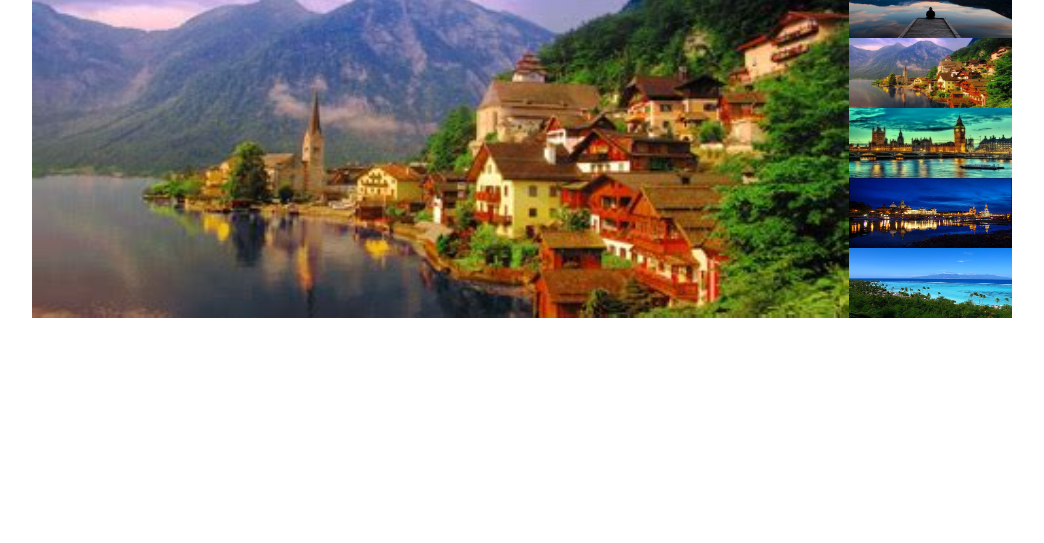
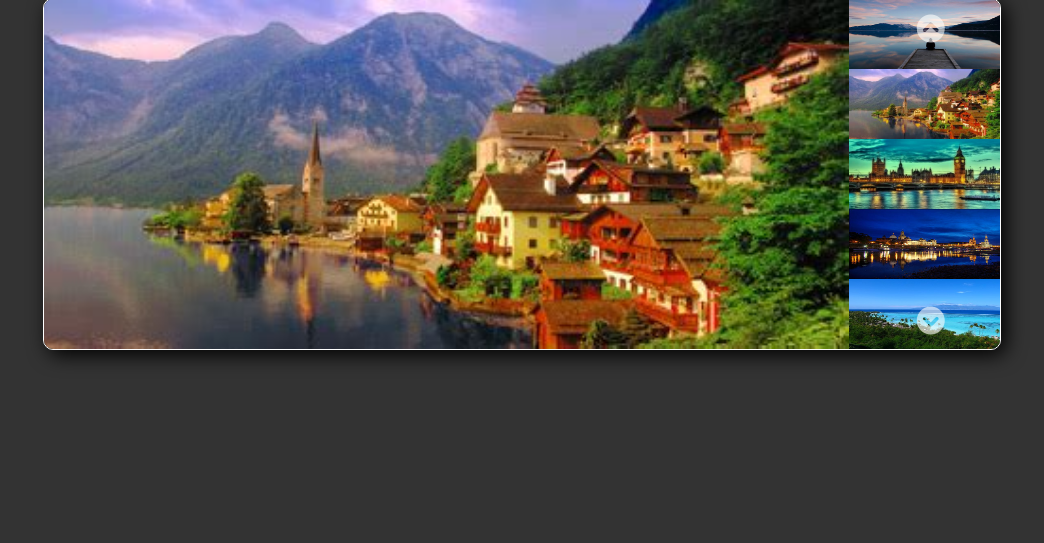
Before and after one commit to marcocor25/js-array-carousel, a plain HTML site: page index.html in a window 1280 px wide. Shown: the part 257-800 px from the top of the page, without its empty margins (118-1162 px from the left). Drawn offline with nearby package versions, Linux system fonts and the light colour scheme.

Commit message:
Migliorato stile e aggiunti i pulsanti

```diff
--- a/app.js
+++ b/app.js
@@ -60,4 +60,5 @@ for (let i = 0; i < items.length ; i++) {
 
     itemBox.append(itemImage);
     itemImage.src = items[i];
+
 }
--- a/index.html
+++ b/index.html
@@ -5,18 +5,24 @@
     <meta http-equiv="X-UA-Compatible" content="IE=edge">
     <meta name="viewport" content="width=device-width, initial-scale=1.0">
     <link href="https://cdn.jsdelivr.net/npm/bootstrap@5.1.3/dist/css/bootstrap.min.css" rel="stylesheet" integrity="sha384-1BmE4kWBq78iYhFldvKuhfTAU6auU8tT94WrHftjDbrCEXSU1oBoqyl2QvZ6jIW3" crossorigin="anonymous">
+    <link rel="stylesheet" href="https://cdnjs.cloudflare.com/ajax/libs/font-awesome/6.0.0/css/all.min.css" integrity="sha512-9usAa10IRO0HhonpyAIVpjrylPvoDwiPUiKdWk5t3PyolY1cOd4DSE0Ga+ri4AuTroPR5aQvXU9xC6qOPnzFeg==" crossorigin="anonymous" referrerpolicy="no-referrer" />
     <link rel="stylesheet" href="style.css">
     <link rel="icon" href="img/icon.png">
     <title>JS-Carousel</title>
 </head>
 <body>
 
-    <section class="container-fluid d-flex align-items-center justify-content-center ms__fluid">
+    <section class="container-fluid d-flex flex-column align-items-center justify-content-center ms__fluid">
+        <h2 class="text-white text-uppercase py-2"><i class="fa-brands fa-js-square"></i> Carousel</h2>
         <div class="ms__container">
             <div class="row">
                 <div class="col-10 p-0 ms__slider_wrapper">
                 </div>
                 <div class="col-2 p-0 ms__item_wrapper">
+                    <div class="button_wrapper d-flex flex-column justify-content-between align-items-center py-2 fs-3">
+                        <a href="#"><i class="fa-solid fa-circle-chevron-up"></i></a>
+                        <a href="#"><i class="fa-solid fa-circle-chevron-down"></i></a>
+                    </div>
                 </div>
             </div>
         </div>
--- a/style.css
+++ b/style.css
@@ -1,3 +1,7 @@
+body {
+    background: #333;
+}
+
 img {
     width: 100%;
     height: 100%;
@@ -10,10 +14,18 @@ img {
 
 .ms__container {
     min-width: 800px;
+    border: 1px solid white;
+    border-radius: 10px;
+    overflow: hidden;
+    filter: drop-shadow(5px 5px 10px black);
 }
 
 .ms__slider_wrapper, .ms__item_wrapper {
     height: 350px;
+}
+
+.ms__item_wrapper {
+    position: relative;
 }
 
 .slider {
@@ -23,3 +35,22 @@ img {
 .item {
     height: 20%;
 }
+
+.button_wrapper {
+    position: absolute;
+    width: 100%;
+    height: 100%;
+    top: 0;
+    left: 0;
+}
+
+.button_wrapper a {
+    opacity: 0.6;
+    color: white;
+    transition: 200ms linear;
+}
+
+.button_wrapper a:hover {
+    opacity: 1;
+    transform: scale(1.1);
+}
```
